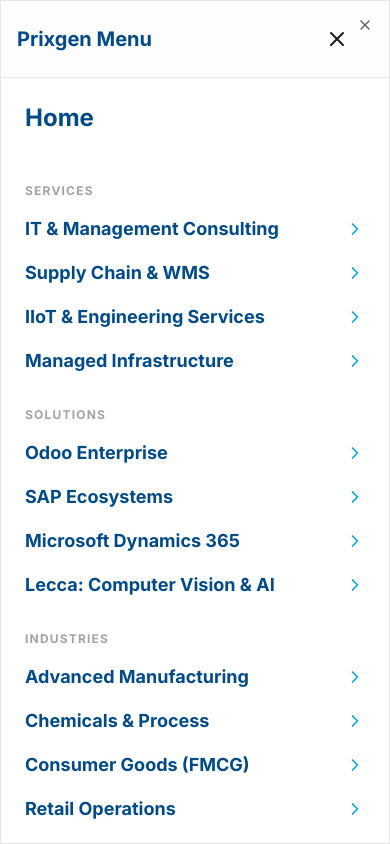
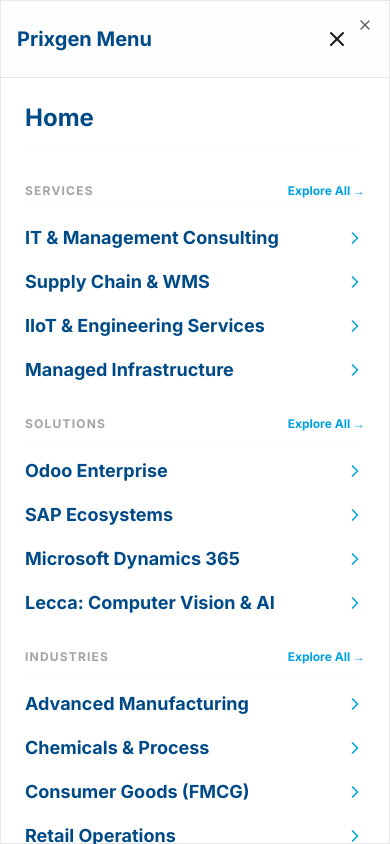
Before and after one commit to prixgentech2026/Prixgen_Website, a Next.js app: page / in a window 390 px wide. Both pictures are taken after a click on the button "Open Menu". Shown: the top 844 px of the page. Built offline with nearby package versions, Linux system fonts and the light colour scheme; no server answers.

Commit message:
feat: implement responsive mega and mobile navigation menus using UI components

```diff
--- a/src/components/shared/mega-menu.tsx
+++ b/src/components/shared/mega-menu.tsx
@@ -22,9 +22,7 @@
     <NavigationMenu className="hidden lg:flex">
       <NavigationMenuList>
         <NavigationMenuItem>
-          <Link href="/services" passHref legacyBehavior>
           <NavigationMenuTrigger className="bg-transparent hover:text-prixgen-blue">Services</NavigationMenuTrigger>
-          </Link>
           <NavigationMenuContent>
             <div className="w-[400px] md:w-[500px] lg:w-[600px] p-6 bg-white rounded-xl shadow-2xl">
               <ul className="grid gap-3 md:grid-cols-2 mb-4">
@@ -35,18 +33,18 @@
                 ))}
               </ul>
               <div className="border-t border-prixgen-gray pt-4">
+                <NavigationMenuLink asChild>
                   <Link href="/services" className="text-sm font-bold text-prixgen-lightblue hover:underline flex items-center px-3">
                     Explore All Services <span className="ml-1">→</span>
                   </Link>
+                </NavigationMenuLink>
               </div>
             </div>
           </NavigationMenuContent>
         </NavigationMenuItem>
 
         <NavigationMenuItem>
-          <Link href="/solutions" passHref legacyBehavior>
           <NavigationMenuTrigger className="bg-transparent hover:text-prixgen-blue">Solutions</NavigationMenuTrigger>
-          </Link>
           <NavigationMenuContent>
             <div className="w-[400px] md:w-[500px] lg:w-[600px] p-6 bg-white rounded-xl shadow-2xl">
               <ul className="grid gap-3 md:grid-cols-2 mb-4">
@@ -57,18 +55,18 @@
                 ))}
               </ul>
               <div className="border-t border-prixgen-gray pt-4">
+                <NavigationMenuLink asChild>
                   <Link href="/solutions" className="text-sm font-bold text-prixgen-lightblue hover:underline flex items-center px-3">
                     Explore All Solutions <span className="ml-1">→</span>
                   </Link>
+                </NavigationMenuLink>
               </div>
             </div>
           </NavigationMenuContent>
         </NavigationMenuItem>
 
         <NavigationMenuItem>
-          <Link href="/industries" passHref legacyBehavior>
           <NavigationMenuTrigger className="bg-transparent hover:text-prixgen-blue">Industries</NavigationMenuTrigger>
-          </Link>
           <NavigationMenuContent>
             <div className="w-[400px] md:w-[500px] lg:w-[600px] p-6 bg-white rounded-xl shadow-2xl">
               <ul className="grid gap-3 md:grid-cols-2 mb-4">
@@ -79,9 +77,11 @@
                 ))}
               </ul>
               <div className="border-t border-prixgen-gray pt-4">
+                <NavigationMenuLink asChild>
                   <Link href="/industries" className="text-sm font-bold text-prixgen-lightblue hover:underline flex items-center px-3">
                     Explore All Industries <span className="ml-1">→</span>
                   </Link>
+                </NavigationMenuLink>
               </div>
             </div>
           </NavigationMenuContent>
--- a/src/components/shared/mobile-menu.tsx
+++ b/src/components/shared/mobile-menu.tsx
@@ -40,9 +40,12 @@
             </Link>
 
             <div>
-              <Link href="/services" onClick={() => setOpen(false)}>
-                <h3 className="text-xs font-bold text-prixgen-dark/40 hover:text-prixgen-blue transition-colors uppercase tracking-widest mb-4">Services</h3>
-              </Link>
+              <div className="flex items-center justify-between mb-4 pb-2 border-b border-prixgen-gray/20">
+                <h3 className="text-xs font-bold text-prixgen-dark/40 uppercase tracking-widest">Services</h3>
+                <Link href="/services" onClick={() => setOpen(false)} className="text-xs font-bold text-prixgen-lightblue hover:underline">
+                  Explore All →
+                </Link>
+              </div>
               <ul className="space-y-4">
                 {MENU_DATA.services.map((item) => (
                   <li key={item.title}>
@@ -60,9 +63,12 @@
             </div>
 
             <div>
-              <Link href="/solutions" onClick={() => setOpen(false)}>
-                <h3 className="text-xs font-bold text-prixgen-dark/40 hover:text-prixgen-blue transition-colors uppercase tracking-widest mb-4">Solutions</h3>
-              </Link>
+              <div className="flex items-center justify-between mb-4 pb-2 border-b border-prixgen-gray/20">
+                <h3 className="text-xs font-bold text-prixgen-dark/40 uppercase tracking-widest">Solutions</h3>
+                <Link href="/solutions" onClick={() => setOpen(false)} className="text-xs font-bold text-prixgen-lightblue hover:underline">
+                  Explore All →
+                </Link>
+              </div>
               <ul className="space-y-4">
                 {MENU_DATA.solutions.map((item) => (
                   <li key={item.title}>
@@ -80,9 +86,12 @@
             </div>
 
             <div>
-              <Link href="/industries" onClick={() => setOpen(false)}>
-                <h3 className="text-xs font-bold text-prixgen-dark/40 hover:text-prixgen-blue transition-colors uppercase tracking-widest mb-4">Industries</h3>
-              </Link>
+              <div className="flex items-center justify-between mb-4 pb-2 border-b border-prixgen-gray/20">
+                <h3 className="text-xs font-bold text-prixgen-dark/40 uppercase tracking-widest">Industries</h3>
+                <Link href="/industries" onClick={() => setOpen(false)} className="text-xs font-bold text-prixgen-lightblue hover:underline">
+                  Explore All →
+                </Link>
+              </div>
               <ul className="space-y-4">
                 {MENU_DATA.industries.map((item) => (
                   <li key={item.title}>
```
Lines whose indentation alone changed are shown as unchanged.
